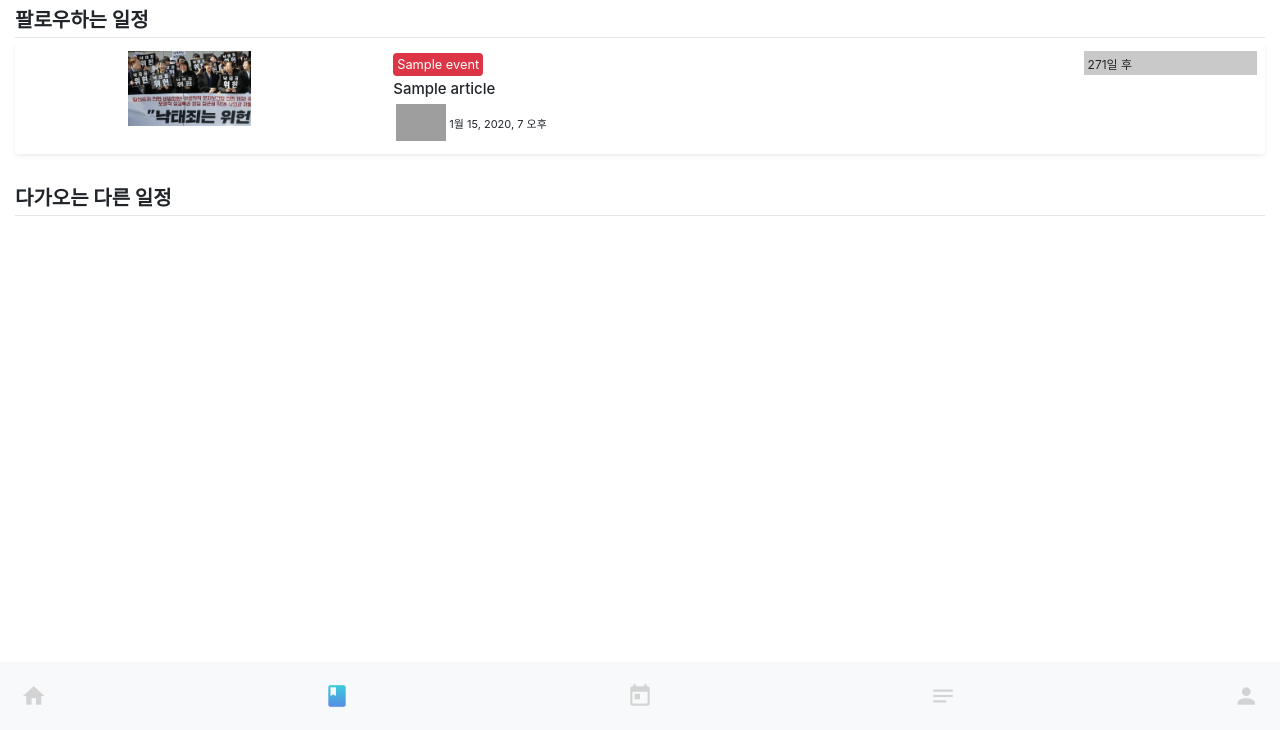
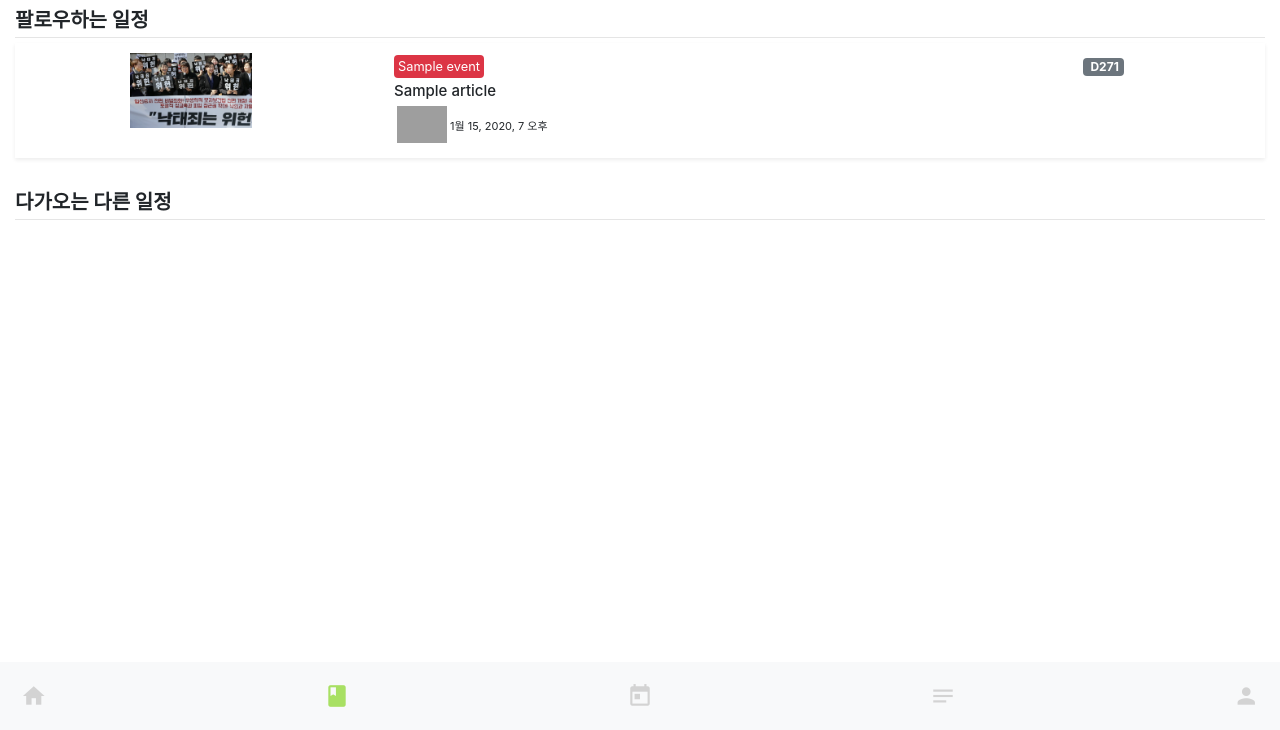
Before and after one commit to njs03332/mynewsdiary, a Django app: page /preview/ in a window 1280 px wide. Shown: the part 70-800 px from the top of the page. Run offline with Django 3.2, Linux system fonts and the light colour scheme; a user stored in the database is signed in; tables that the repository leaves empty hold one stand-in row (values such as "Sample post"); style sheets or scripts are compiled from the project's sources; some libraries are stand-ins or nearby versions; grey boxes are pictures that could not be loaded.

Commit message:
preview page layout edit and icon underscore problem edit

```diff
--- a/newsdiary/static/newsdiary/stylesheets/article_list.scss
+++ b/newsdiary/static/newsdiary/stylesheets/article_list.scss
@@ -17,6 +17,7 @@
     margin: 5px 0;
     display: grid;
     grid-template-columns: 30% 70%;
+    padding: 10px;
 
 }
 
--- a/newsdiary/static/newsdiary/stylesheets/calendar.scss
+++ b/newsdiary/static/newsdiary/stylesheets/calendar.scss
@@ -18,7 +18,7 @@
 }
 
 .today-date-badge {
-    background: linear-gradient( #36D1DC, #5B86E5 );
+    background: #009245;
 }
 
 // modal
@@ -58,7 +58,7 @@ table {
     }
 
     .today-date-badge {
-        background: linear-gradient( 45deg, #36D1DC, #5B86E5 );
+        background: #009245;
         padding-left: 0;
         padding-right: .3rem;
     }
--- a/newsdiary/static/newsdiary/stylesheets/layout.scss
+++ b/newsdiary/static/newsdiary/stylesheets/layout.scss
@@ -1,5 +1,5 @@
 .mnd-color{
-    background: linear-gradient( 45deg, #36D1DC, #5B86E5 );
+    background: linear-gradient( 45deg, #a8e063,  );
 }
 
 .navbar{
@@ -29,6 +29,7 @@
 .material-icons {
     display: inline-flex;
     vertical-align: middle;
+    text-decoration: none;
 }
 
 .tab-icon {
@@ -37,19 +38,16 @@
 }
 
 .tab-active {
-    color: #5699E3;
-    background: -webkit-linear-gradient(#36D1DC, #5B86E5);
-    -webkit-background-clip: text;
-    -webkit-text-fill-color: transparent;
+    color:#a8e063;
 }
 
 .fas {
-    color: #5699E3;
-    background: -webkit-linear-gradient(#36D1DC, #5B86E5);
+    color:#a8e063;
+    background: -webkit-linear-gradient( #a8e063, #009245);
     -webkit-background-clip: text;
     -webkit-text-fill-color: transparent;
 }
 
 .far {
-    color: #5699E3;
+    color: #a8e063;
 }
--- a/newsdiary/static/newsdiary/stylesheets/memo.scss
+++ b/newsdiary/static/newsdiary/stylesheets/memo.scss
@@ -1,5 +1,5 @@
 .container-memo {
-    margin: 90px 0!important;
+    margin: 75px 0!important;
 }
 .offset-md-3 {
     width: 100%;
@@ -8,7 +8,7 @@
     font-size: .8rem;
 }
 .nav-pills .nav-link.active {
-    background: linear-gradient( 45deg, #36D1DC, #5B86E5 );
+    background: #a8e063;
 }
 
 // for memo timeline
--- a/newsdiary/templates/base.html
+++ b/newsdiary/templates/base.html
@@ -45,11 +45,11 @@
         <!-- bottom tab bar -->
         <!-- TODO: tab bar url -->
         <nav class="navbar fixed-bottom navbar-light bg-light text-center">
-            <div><a href="{% url 'temp' %}"><i class="tab-icon material-icons {% if request.resolver_match.view_name == 'calendar' %}tab-active{% endif %}">home</i></a></div>
-            <div><a href="{% url 'preview' %}"><i class="tab-icon material-icons {% if request.resolver_match.view_name == 'preview' %}tab-active{% endif %}">book</i></a></div>
-            <div><a href="{% url 'review' %}"><i class="tab-icon material-icons">today</i></a></div>
-            <div><a href="{% url 'memos' %}"><i class="tab-icon material-icons">notes</i></a></div>
-            <div><a href="{% url 'signup' %}"><i class="tab-icon material-icons">person</i></a></div>
+            <div><a style="text-decoration: none;" href="{% url 'temp' %}"><i class="tab-icon material-icons {% if request.resolver_match.view_name == 'calendar' %}tab-active{% endif %}">home</i></a></div>
+            <div><a style="text-decoration: none;" href="{% url 'preview' %}"><i class="tab-icon material-icons {% if request.resolver_match.view_name == 'preview' %}tab-active{% endif %}">book</i></a></div>
+            <div><a style="text-decoration: none;" href="{% url 'review' %}"><i class="tab-icon material-icons {% if request.resolver_match.view_name == 'review' %}tab-active{% endif %}">today</i></a></div>
+            <div><a style="text-decoration: none;" href="{% url 'memos' %}"><i class="tab-icon material-icons {% if request.resolver_match.view_name == 'memos' %}tab-active{% endif %}">notes</i></a></div>
+            <div><a style="text-decoration: none;" href="{% url 'signup' %}"><i class="tab-icon material-icons {% if request.resolver_match.view_name == 'signup' %}tab-active{% endif %}">person</i></a></div>
         </nav>
 
         <!-- Bootstrap JS -->
--- a/newsdiary/templates/newsdiary/preview.html
+++ b/newsdiary/templates/newsdiary/preview.html
@@ -14,7 +14,7 @@
     {% for event in events %}
         {% with article=event.articles.first %}
             <a href="{% url 'article' article.id %}">
-                <div class="article-box shadow-sm p-2 bg-white rounded">
+                <div class="article-box shadow-sm bg-white">
                     <div class="image-box">
                         <img src="{% static 'img/protest.jpg' %}">
                     </div>
@@ -35,8 +35,8 @@
                                     {{ event.title }}</a>
                                 {% endif %}
                             </div>
-                            <div class="article-header-right">
-                                <span class="d-day">&nbsp;{{ event|days_left }}일 후</span>
+                            <div>
+                                <span class="badge bg-secondary text-white">&nbsp;D{{ event|days_left }}</span>
                             </div>
                         </div>
 
@@ -80,7 +80,7 @@
                                     <a class="event p-1 rounded small bg-violet text-white" >
                                     {{ event.title }}</a>
                                 {% endif %}
-                                <a href="{% url 'follow' event.id %}?next={{request.path}}">
+                                <a style="text-decoration: none;"  href="{% url 'follow' event.id %}?next={{request.path}}">
                                     <i class="far fa-star"></i>
                                 </a>
                                 <span class="follower-number">{{ event.followers|length }} followers</span>
--- a/newsdiary/templates/newsdiary/review.html
+++ b/newsdiary/templates/newsdiary/review.html
@@ -79,7 +79,7 @@
                                     <a class="event p-1 rounded small bg-violet text-white" >
                                     {{ event.title }}</a>
                                 {% endif %}
-                                <a href="{% url 'follow' event.id %}?next={{request.path}}">
+                                <a style="text-decoration: none;" href="{% url 'follow' event.id %}?next={{request.path}}">
                                     <i class="far fa-star"></i>
                                 </a>
                                 <span class="follower-number">{{ event.followers|length }} followers</span>
```
Also changed, not shown: 8 other files.
